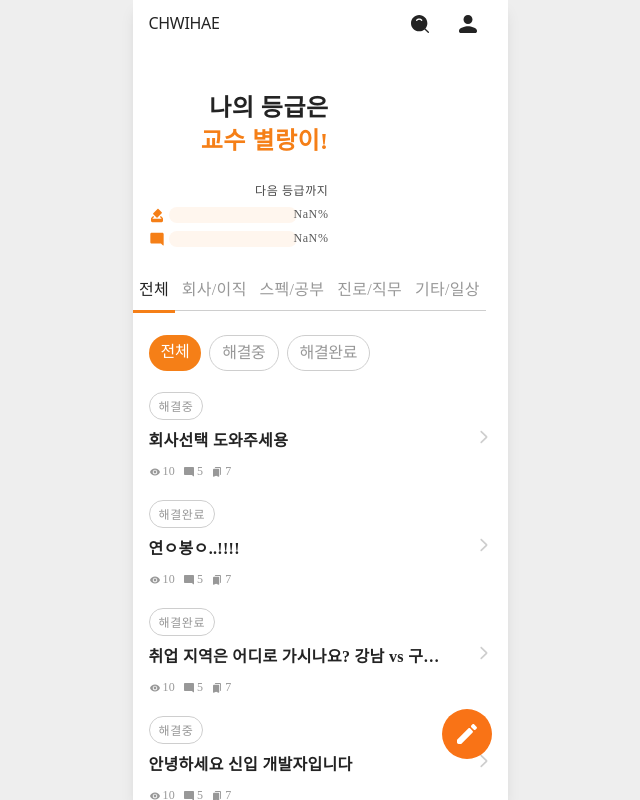
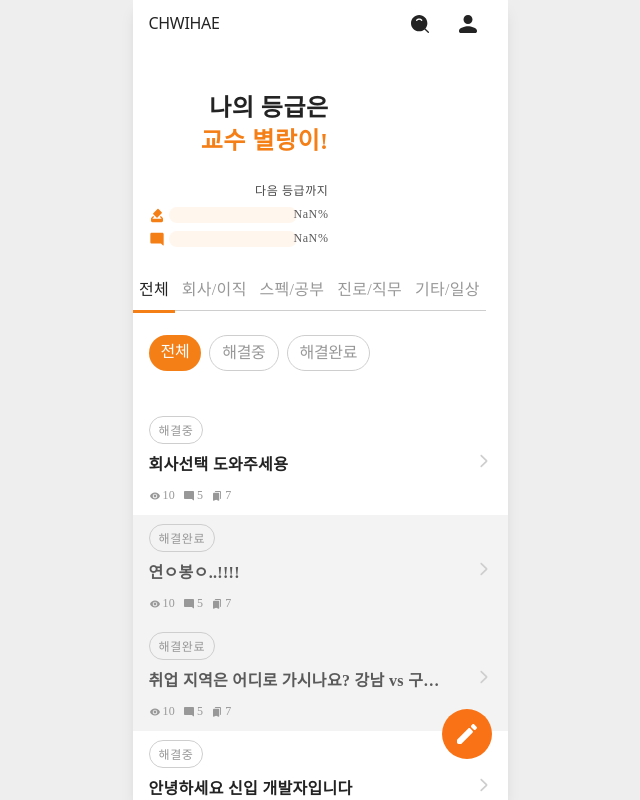
Before and after one commit to chwihae/frontend, a React (Vite) app: page /home in a window 1280 px wide. Shown: the whole page, without its empty margins (320-960 px from the left). Built offline with nearby package versions, Linux system fonts and the light colour scheme; no server answers; sample sign-in values are in the browser's storage; a web font is replaced by a local one.

Commit message:
fix : 투표리스트 레이아웃 변경, 완료 색상 적용 (#6)

```diff
--- a/src/components/Home/VoteFilterBtn.tsx
+++ b/src/components/Home/VoteFilterBtn.tsx
@@ -10,7 +10,7 @@ const VoteFilterBtn = ({ solvedIndex, setSolvedIndex }: TVoteFilterBtn) => {
   };
 
   return (
-    <div className="mb-6 flex w-full gap-2">
+    <div className="mb-6 flex w-full gap-2 px-4 py-3">
       {RADIOOPTIONS.map((option) => (
         <label
           key={option.value}
--- a/src/components/Home/VoteList.tsx
+++ b/src/components/Home/VoteList.tsx
@@ -35,20 +35,25 @@ const VoteList = ({ tabIndex, solvedIndex }: TVoteList) => {
       );
 
   return (
-    <ol className="flex flex-col gap-6">
+    <ol className="flex flex-col">
       {listFilterSolved?.map((list) => (
         <li key={list.id}>
           <Link
             to={`/vote/${list.id}`}
-            className="relative flex h-[84px] items-center justify-between"
+            className={`relative flex h-[108px] items-center justify-between px-4 py-4 ${
+              list.status === 'IN_PROGRESS' ? null : 'bg-[#f3f3f3] text-GS3'
+            }`}
           >
             <div className="grid w-[294px] gap-2">
-              <p className="scoremedium12 w-fit rounded-[37px] border-[1px] border-GS6 px-[9px] py-1 text-GS4">
+              {/* 상태뱃지 */}
+              <span className="scoremedium12 w-fit rounded-[37px] border-[1px] border-GS6 px-[9px] py-1 text-GS4">
                 {list.status === 'IN_PROGRESS' ? '해결중' : '해결완료'}
-              </p>
+              </span>
+              {/* 투표제목 */}
               <p className="notosansbold16 overflow-hidden text-ellipsis whitespace-nowrap">
                 {list.title}
               </p>
+              {/* 통계치 */}
               <ul className="notosansmedium12 flex gap-2  text-GS4">
                 <li className="flex items-center gap-[2px]">
                   <IConViewCountGray />
--- a/src/pages/Home.tsx
+++ b/src/pages/Home.tsx
@@ -19,7 +19,6 @@ const Home = () => {
         setTabIndex={setTabIndex}
         setSolvedIndex={setSolvedIndex}
       />
-      <div className="px-4 py-3">
       <VoteFilterBtn
         solvedIndex={solvedIndex}
         setSolvedIndex={setSolvedIndex}
@@ -30,7 +29,6 @@ const Home = () => {
           <IConEditWhite />
         </button>
       </Link>
-      </div>
     </>
   );
 };
```
Lines whose indentation alone changed are shown as unchanged.
